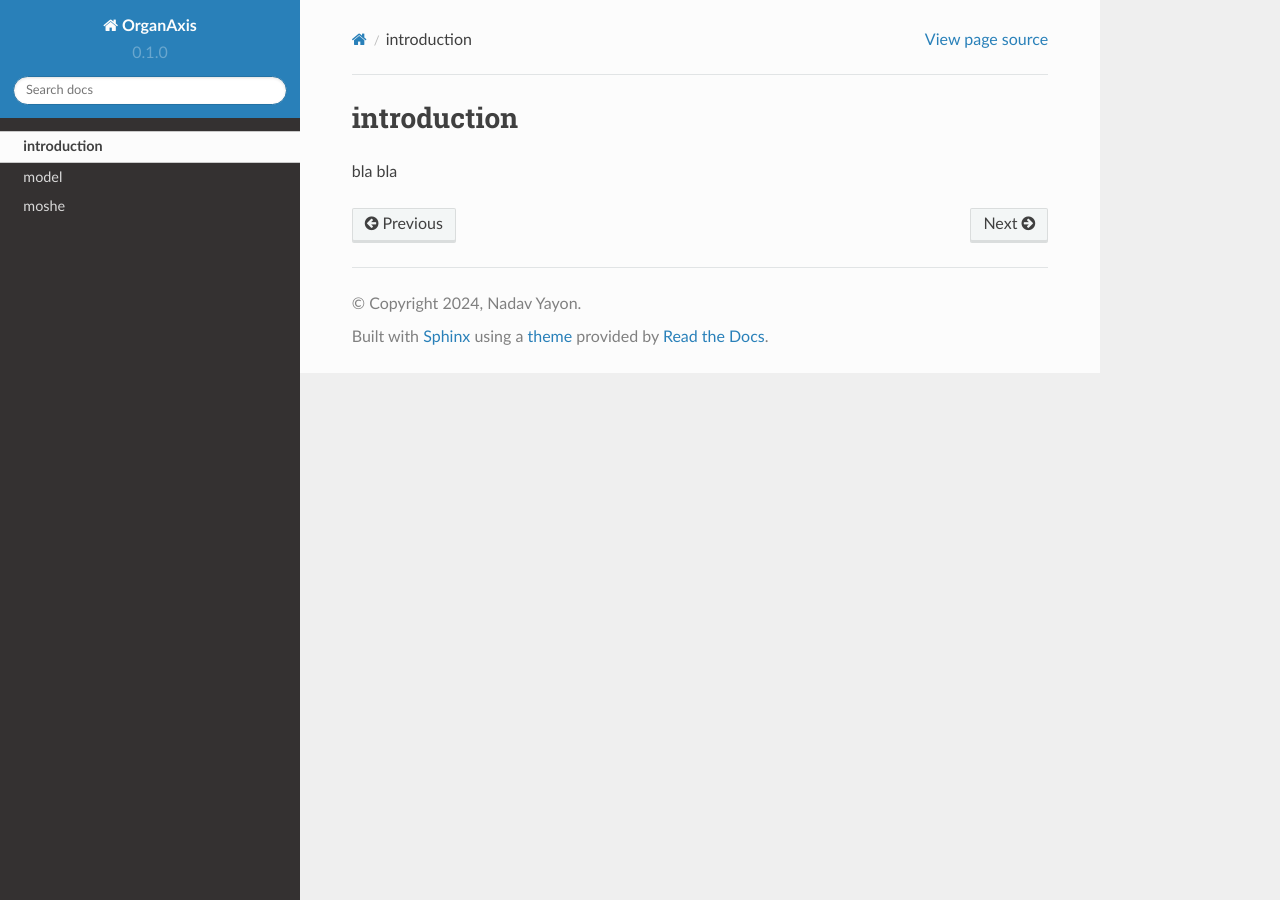
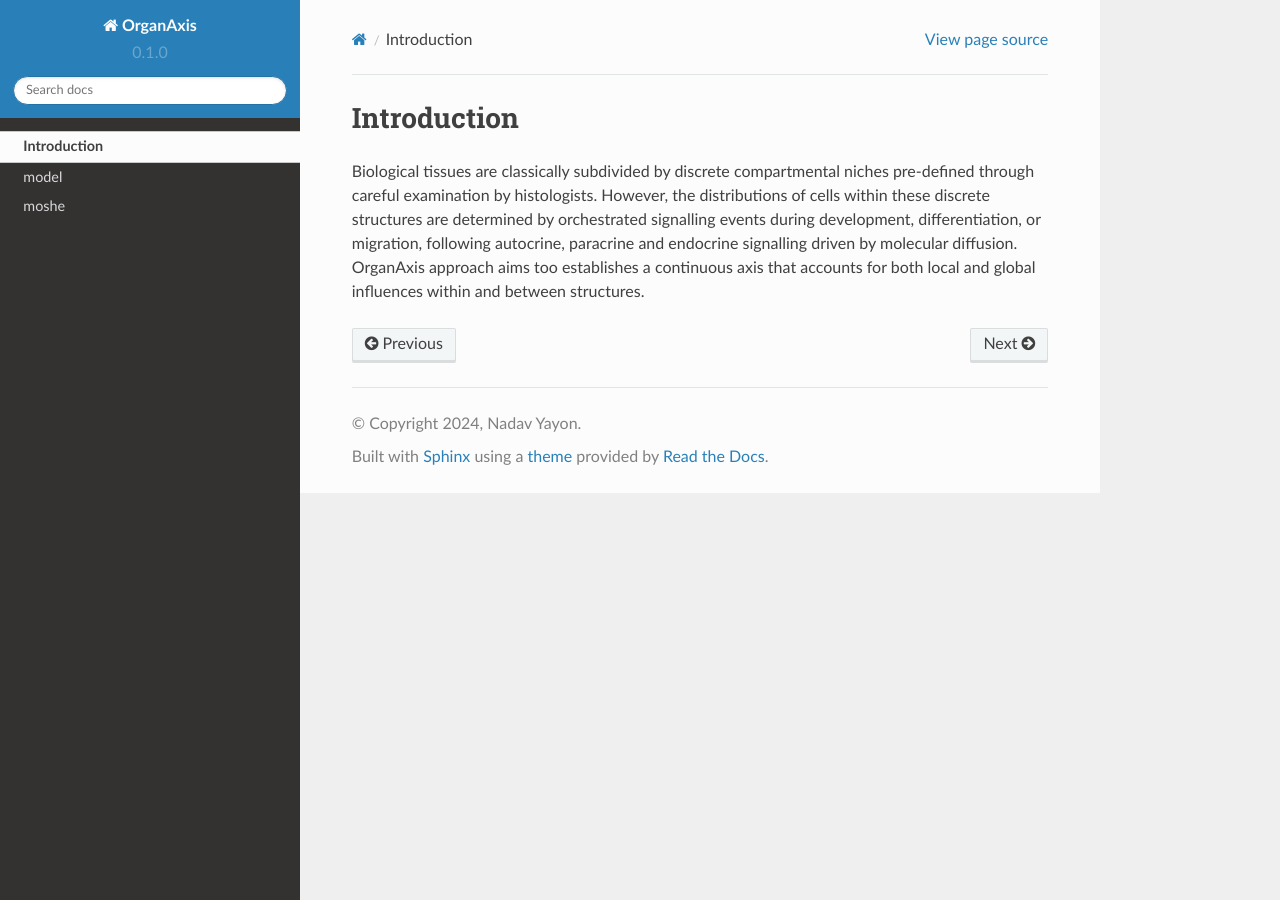
Before and after one commit to nadavyayon/organ_axis_tutorial, a Sphinx documentation site: the page built from docs/source/introduction.rst, in a window 1280 px wide. Built offline with Sphinx 7.4.7 and the Read the Docs theme 2.0.0, drawn with Linux system fonts in a browser that asks for light colours.

Commit message:
Update introduction.rst

```diff
--- a/docs/source/introduction.rst
+++ b/docs/source/introduction.rst
@@ -1,5 +1,4 @@
-introduction
+Introduction
 =====
-
-
-bla bla
+Biological tissues are classically subdivided by discrete compartmental niches pre-defined through careful examination by histologists. However, the distributions of cells within these discrete structures are determined by orchestrated signalling events during development, differentiation, or migration, following autocrine, paracrine and endocrine signalling driven by molecular diffusion.
+OrganAxis approach aims too establishes a continuous axis that accounts for both local and global influences within and between structures.
```
